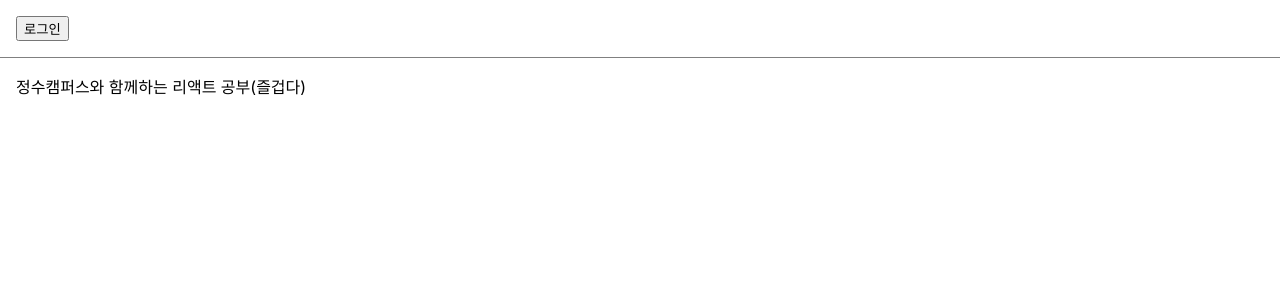
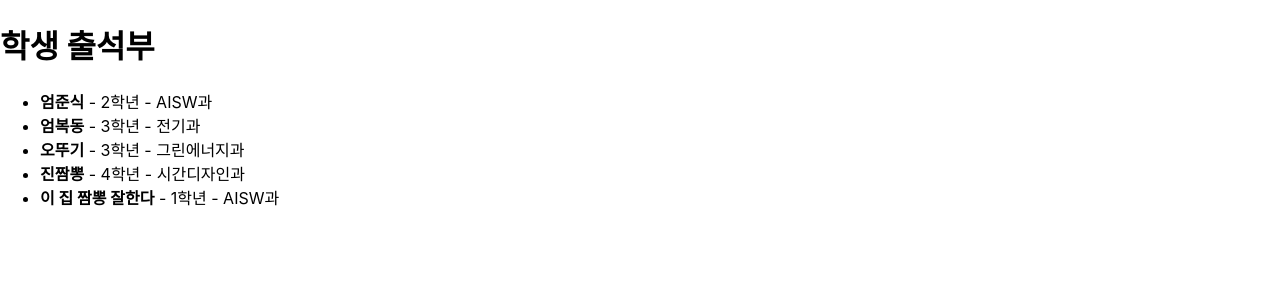
Before and after one commit to leemeem14/React2024, a React (Create React App) app: page / in a window 1280 px wide. Shown: the top 300 px of the page. Built offline with nearby package versions, Linux system fonts and the light colour scheme.

Commit message:
리액트 10장 리스트 실습

```diff
--- /dev/null
+++ b/src/ch10/AppNumberList.jsx
@@ -0,0 +1,16 @@
+import React from "react";
+
+function NumberList(props){
+    const numbers = props.numbers;
+    const listItems = numbers.map((number) => <li key={number.toString()}>{number}</li> );
+    return(<ul>{listItems}</ul>);
+}
+function AppNumberList(){
+    const numbers = [1,2,3,4,5,6,7];
+    return(<div>
+        <h1>숫자 리스트</h1>
+        <NumberList numbers={numbers}/>
+    </div>);
+}
+
+export default AppNumberList;
--- /dev/null
+++ b/src/ch10/AppStudentAttendance.jsx
@@ -0,0 +1,11 @@
+import React from "react";
+import StudentAttendance from "./StudentAttendance";
+
+function AppStudentAttendance(){
+    return(
+        <div>
+            <StudentAttendance/>
+        </div>
+    )
+}
+export default AppStudentAttendance
--- /dev/null
+++ b/src/ch10/StudentAttendance.jsx
@@ -0,0 +1,26 @@
+import React from "react";
+
+const students = [
+    {id:1,name:"엄준식",grade:2, major:"AISW"},
+    {id:2,name:"엄복동",grade:3, major:"전기"},
+    {id:3,name:"오뚜기",grade:3, major:"그린에너지"},
+    {id:4,name:"진짬뽕",grade:4, major:"시간디자인"},
+    {id:5,name:"이 집 짬뽕 잘한다",grade:1, major:"AISW"},
+];
+function StudentAttendance(){
+    return(
+      <div>
+          <h1>학생 출석부</h1>
+          <ul>
+              {
+                  students.map((student)=>(
+                      <li key={student}>
+                          <b>{student.name}</b> - {student.grade}학년 - {student.major}과
+                      </li>
+                  ))
+              }
+          </ul>
+      </div>
+    );
+}
+export default StudentAttendance
--- a/src/index.js
+++ b/src/index.js
@@ -12,6 +12,9 @@ import MailBox from "./ch9/MailBox";
 import LoginControl2 from "./test/LoginControl2";
 import Toolbar from "./ch9/ToolBar";
 import LandingPage from "./ch9/LandingPage";
+import AppNumberList from "./ch10/AppNumberList";
+import StudentAttendance from "./ch10/StudentAttendance";
+import AppStudentAttendance from "./ch10/AppStudentAttendance";
 
 
 const root = ReactDOM.createRoot(document.getElementById('root'));
@@ -20,7 +23,7 @@ setInterval(()=> {
             <React.StrictMode>
                {/*<LoginControl2 isLoggedIn={true}/>*/}
             {/*<Toolbar/>*/}
-                <LandingPage/>
+                <AppStudentAttendance/>
             </React.StrictMode>
 
             , 1000
```
